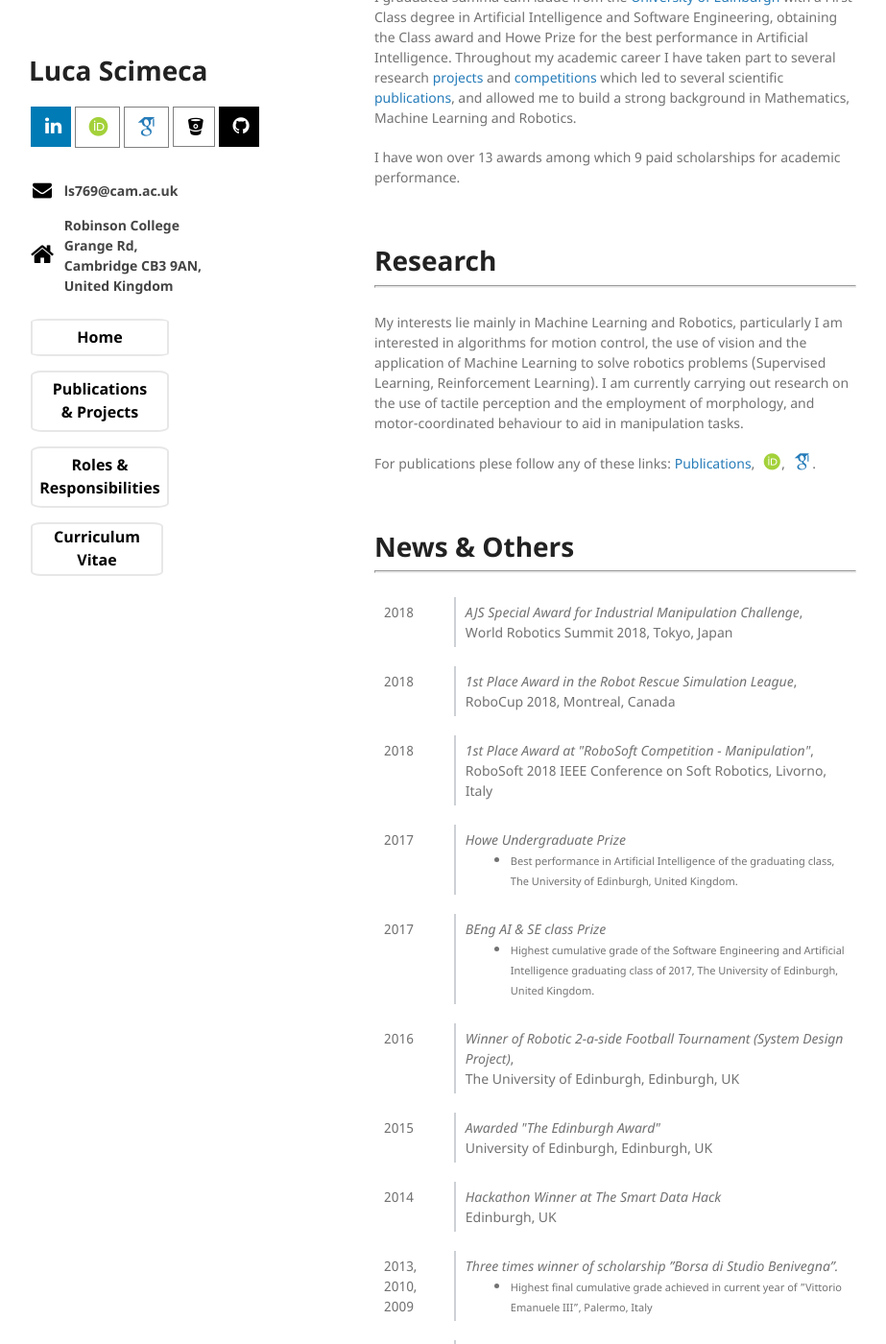
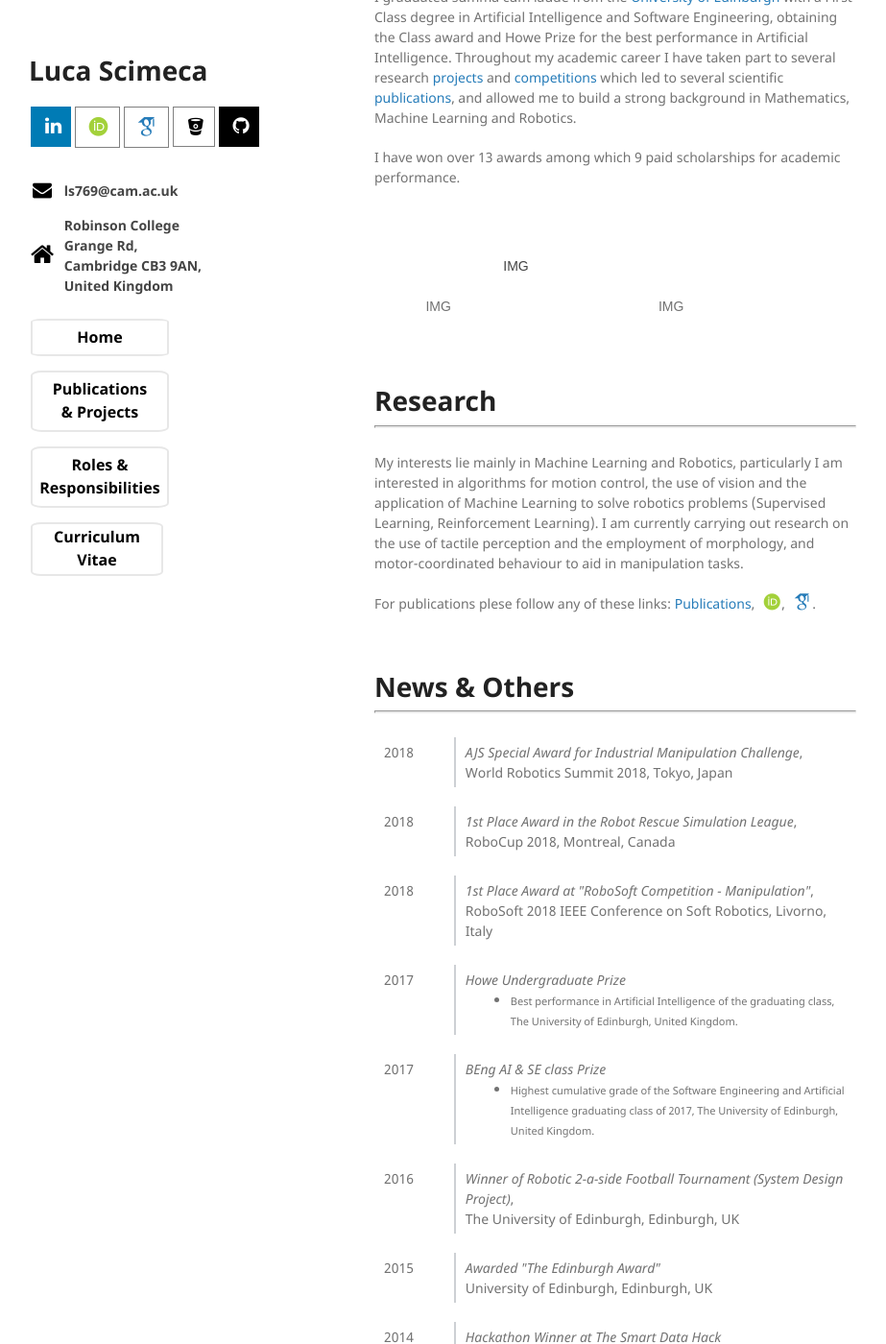
Before and after one commit to lucascimeca/lucascimeca.github.io, a Jekyll site: the page built from index.md, in a window 1280 px wide and 1400 px high, scrolled down 704 px. Shown: the whole window at 96% size, without its empty margins (180-1103 px from the left). Built offline with Jekyll 4.4.1, drawn with Linux system fonts in a browser that asks for light colours; nearby versions of some CDN libraries; some web fonts are replaced; the repository's description, which GitHub fills in, is left out.

Commit message:
Update index.md

```diff
--- a/index.md
+++ b/index.md
@@ -18,6 +18,34 @@ I am a PhD student in Engineering at the <a href="http://www.cam.ac.uk/" target=
 I graduated summa cum laude from the <a href="http://www.ed.ac.uk/" target="_blank">University of Edinburgh</a> with a First Class degree in Artificial Intelligence and Software Engineering, obtaining the Class award and Howe Prize for the best performance in Artificial Intelligence. Throughout my academic career I have taken part to several research <a href="https://lucascimeca.github.io/publications#-projects" target="_blank">projects</a> and <a href="https://lucascimeca.github.io/#-news--others" target="_blank">competitions</a> which led to several scientific <a href="https://lucascimeca.github.io/publications#-publications---" target="_blank">publications</a>, and allowed me to build a strong background in Mathematics, Machine Learning and Robotics.
 
 I have won over 13 awards among which 9 paid scholarships for academic performance.
+
+<br/>
+
+<style type="text/css">
+.tg  {border-collapse:collapse;border-spacing:0;}
+.tg td{border-color:black;border-style:solid;border-width:1px;font-family:Arial, sans-serif;font-size:14px;
+  overflow:hidden;padding:10px 5px;word-break:normal;}
+.tg th{border-color:black;border-style:solid;border-width:1px;font-family:Arial, sans-serif;font-size:14px;
+  font-weight:normal;overflow:hidden;padding:10px 5px;word-break:normal;}
+.tg .tg-zv4m{border-color:#ffffff;text-align:left;vertical-align:top}
+</style>
+<table class="tg">
+<thead>
+  <tr>
+    <th class="tg-zv4m" colspan="2"></th>
+    <th class="tg-zv4m" colspan="2">IMG</th>
+    <th class="tg-zv4m" colspan="2"></th>
+  </tr>
+</thead>
+<tbody>
+  <tr>
+    <td class="tg-zv4m"></td>
+    <td class="tg-zv4m" colspan="2">IMG</td>
+    <td class="tg-zv4m" colspan="2">IMG</td>
+    <td class="tg-zv4m"></td>
+  </tr>
+</tbody>
+</table>
 
 <br/>
 
```
